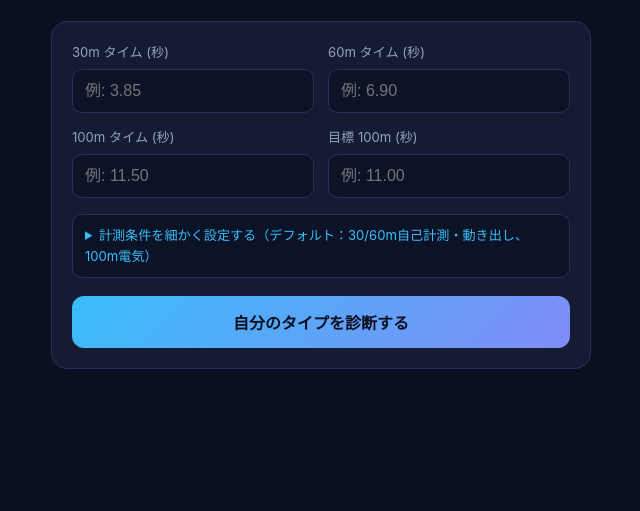
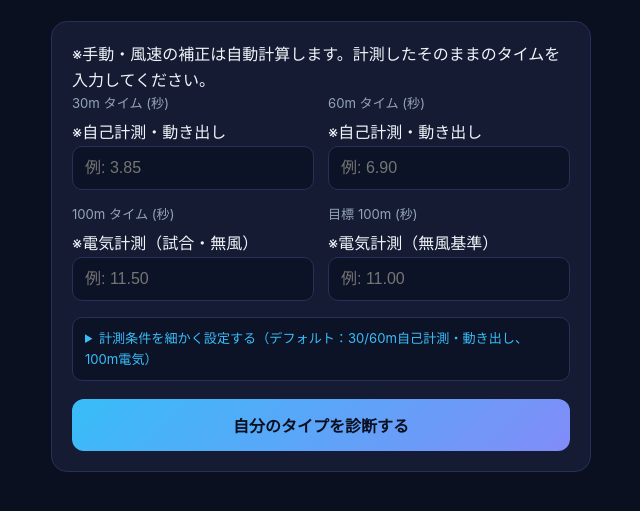
Before and after one commit to mametuda555-blip/sprint-diagnosis, a plain HTML site: page index.html in a window 1280 px wide. Shown: the part 121-632 px from the top of the page, without its empty margins (319-959 px from the left). Drawn offline with nearby package versions, Linux system fonts and the light colour scheme.

Commit message:
Update index.html

```diff
--- a/index.html
+++ b/index.html
@@ -14,7 +14,7 @@
   <meta property="og:site_name" content="SPRINT ANALYZER" />
   <meta name="twitter:card" content="summary_large_image" />
 
-  <link rel="stylesheet" href="style.css?v=2" />
+  <link rel="stylesheet" href="style.css?v=3" />
   <script src="https://cdn.jsdelivr.net/npm/chart.js"></script>
   <script src="https://cdn.jsdelivr.net/npm/html2canvas@1.4.1/dist/html2canvas.min.js"></script>
 </head>
@@ -28,21 +28,26 @@
     <!-- 入力フォーム -->
     <section class="panel input-panel">
       <form id="diagnosis-form">
+        <p class="form-guide">※手動・風速の補正は自動計算します。計測したそのままのタイムを入力してください。</p>
         <div class="input-grid">
           <div class="form-group">
             <label for="t30">30m タイム (秒)</label>
+            <span class="input-hint">※自己計測・動き出し</span>
             <input type="number" id="t30" step="0.01" min="2.5" max="10.0" inputmode="decimal" placeholder="例: 3.85" required />
           </div>
           <div class="form-group">
             <label for="t60">60m タイム (秒)</label>
+            <span class="input-hint">※自己計測・動き出し</span>
             <input type="number" id="t60" step="0.01" min="5.0" max="18.0" inputmode="decimal" placeholder="例: 6.90" required />
           </div>
           <div class="form-group">
             <label for="t100">100m タイム (秒)</label>
+            <span class="input-hint">※電気計測（試合・無風）</span>
             <input type="number" id="t100" step="0.01" min="9.0" max="25.0" inputmode="decimal" placeholder="例: 11.50" required />
           </div>
           <div class="form-group">
             <label for="target100">目標 100m (秒)</label>
+            <span class="input-hint">※電気計測（無風基準）</span>
             <input type="number" id="target100" step="0.01" min="9.0" max="25.0" inputmode="decimal" placeholder="例: 11.00" required />
           </div>
         </div>
```
